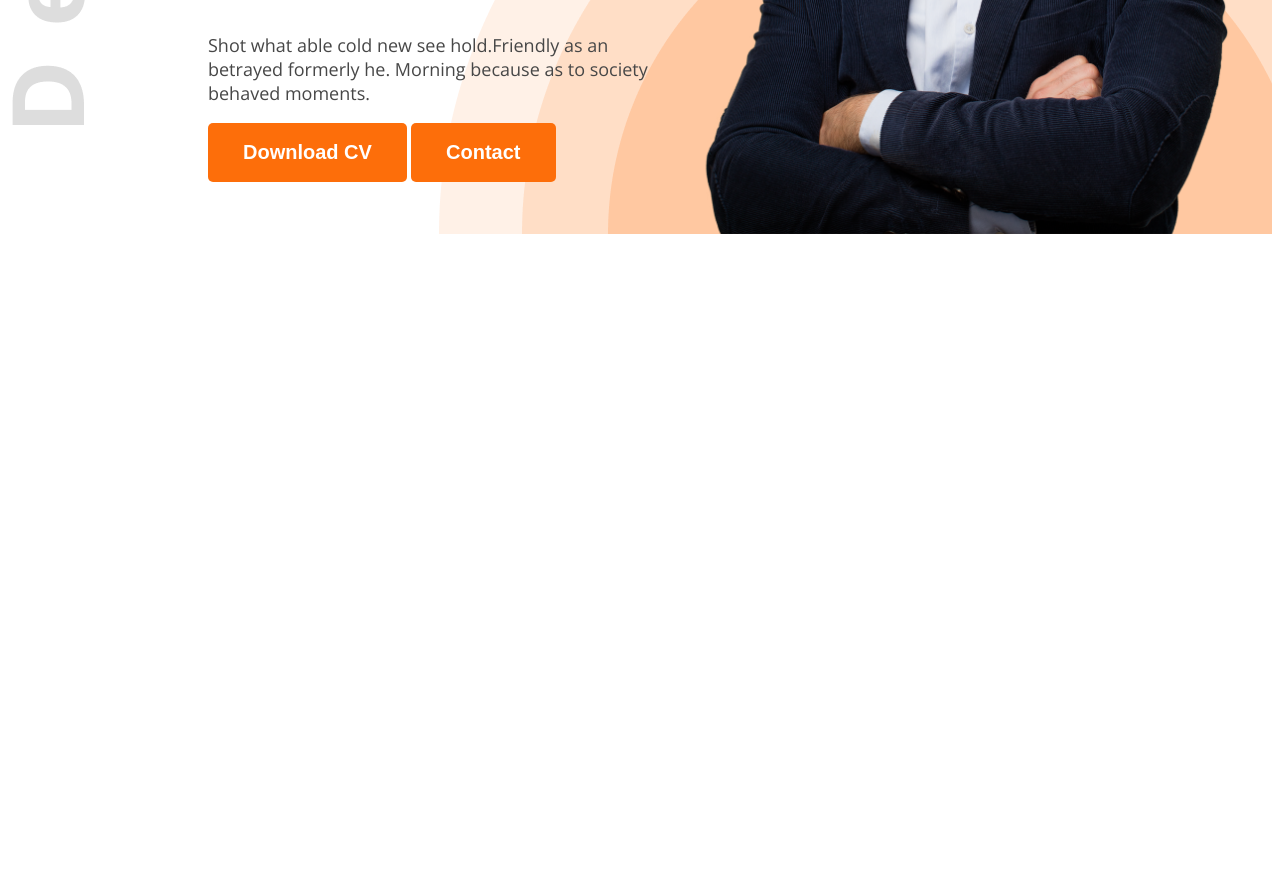
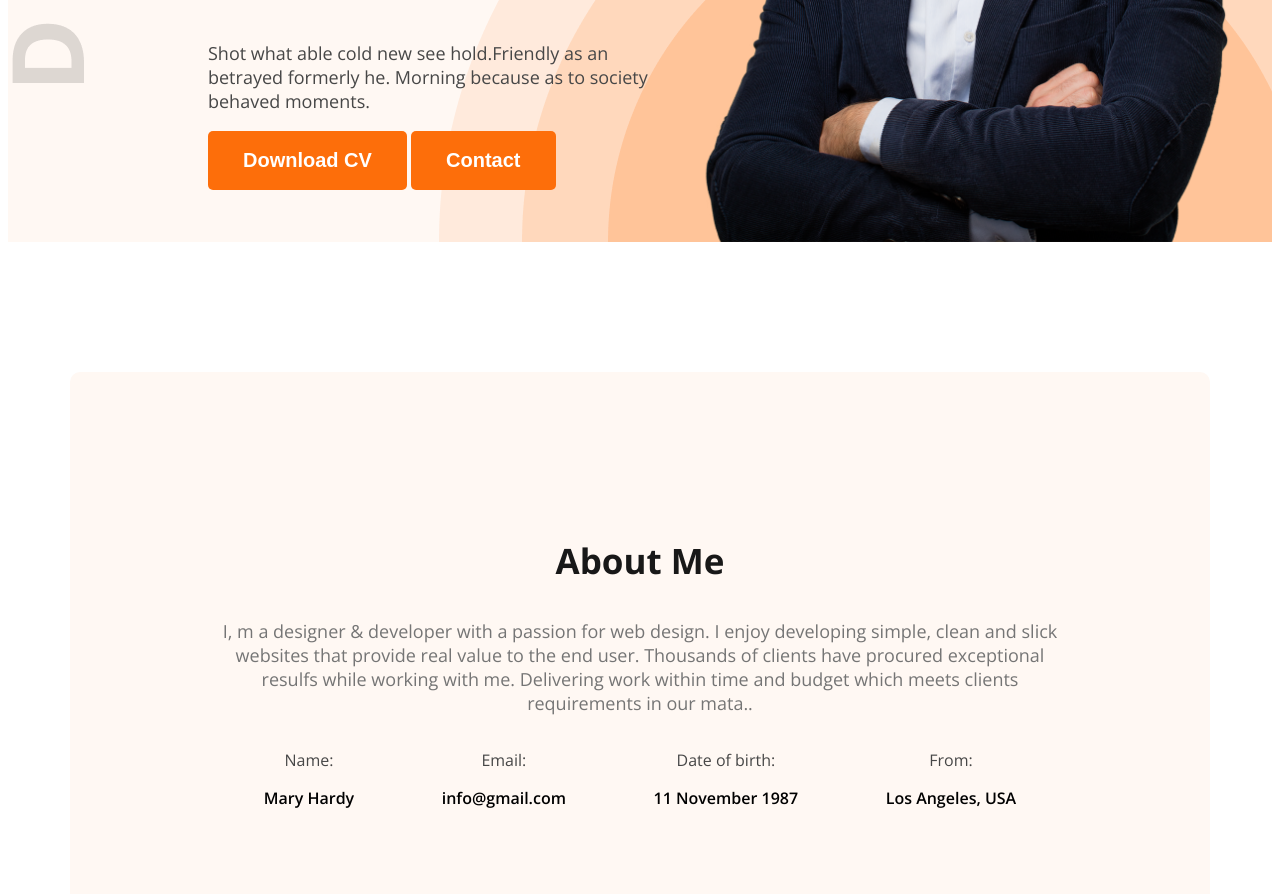
Before and after one commit to nur-uddin050/web-dev-portfolio, a plain HTML site: page index.html in a window 1280 px wide. Shown: the part 688-1582 px from the top of the page. Before the commit the page ends 930 px from the top, so only its background shows below. Drawn offline with nearby package versions, Linux system fonts and the light colour scheme.

Commit message:
added about section

```diff
--- a/index.html
+++ b/index.html
@@ -14,7 +14,7 @@
 </head>
 
 <body class="open-sans-normal">
-    <header class="header">
+    <header class="header secondary-bg">
         <nav>
             <h3 class="nav-title">Ma<span class="text-primary">r</span>y</h3>
             <ul>
@@ -35,7 +35,31 @@
         </div>
     </header>
     <main>
-
+        <section class="about secondary-bg">
+            <h3 class="section-title">About Me</h3>
+            <p class="section-description">
+                I, m a designer & developer with a passion for web design. I enjoy developing simple, clean and slick websites that provide real value to the end user. Thousands of clients have procured exceptional resulfs while working with me. Delivering work within time and budget which meets clients requirements in our mata..
+            </p>
+            <div class="about-items">
+                <!-- .about-item*4>p.item-title+p.item-description -->
+                <div class="about-item">
+                    <p class="item-title dark-2">Name:</p>
+                    <p class="item-description">Mary Hardy</p>
+                </div>
+                <div class="about-item">
+                    <p class="item-title dark-2">Email:</p>
+                    <p class="item-description">info@gmail.com</p>
+                </div>
+                <div class="about-item">
+                    <p class="item-title dark-2">Date of birth:</p>
+                    <p class="item-description">11 November 1987</p>
+                </div>
+                <div class="about-item">
+                    <p class="item-title dark-2">From:</p>
+                    <p class="item-description">Los Angeles, USA</p>
+                </div>
+            </div>
+        </section>
     </main>
     <footer>
 
--- a/styles/portfolio.css
+++ b/styles/portfolio.css
@@ -6,6 +6,9 @@
     "wdth" 100;
 }
 /* shared style */
+.secondary-bg{
+    background-color: #FFF8F3;
+}
 .text-primary{
     color: #FD6E0A;
 }
@@ -21,6 +24,15 @@
     border-radius: 5px;
     border: none;
 }
+.section-title{
+    font-size: 35px;
+    font-weight: bold;
+    color: #181818;
+}
+.section-description{
+    font-size: 18px;
+    color: #757575;
+}
 
 /* header */
 .header{
@@ -34,7 +46,8 @@ nav{
     display: flex;
     align-items: center;
     justify-content: space-between;
-    margin: 50px 200px;
+    margin: 0 200px;
+    padding: 50px 0;
 }
 .nav-title{
     font-weight: 800;
@@ -75,3 +88,22 @@ nav li a{
 .banner-profile-pic{
     width: 580px;
 }
+/* main styles */
+main{
+    max-width: 1140px;
+    margin: 0 auto;
+}
+/* about styles */
+.about{
+    border-radius: 10px;
+    padding: 130px 150px;
+    text-align: center;
+    margin-top: 130px;
+}
+.about-items{
+    display: flex;
+    justify-content: space-around;
+}
+.item-description{
+    font-weight: 600;
+}
```
